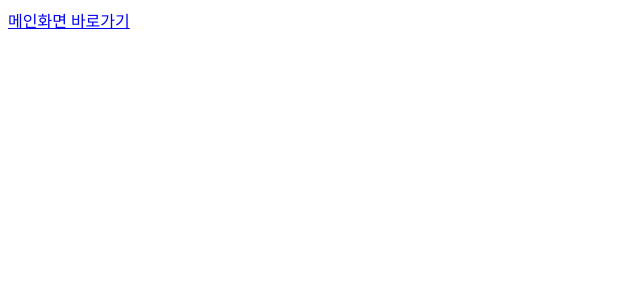
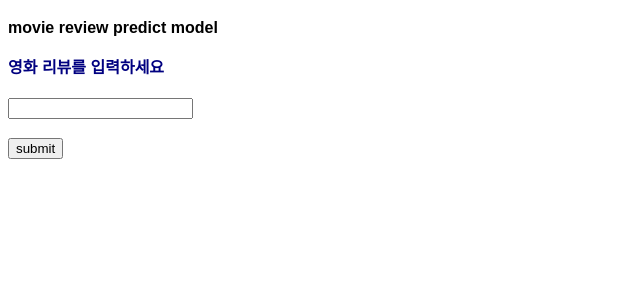
Before and after one commit to BanSoHee/NAVER-MOVIE-REVIEW-PREDICT, a Flask app: page / in a window 1280 px wide. Shown: the top 300 px of the page, without its empty margins (0-640 px from the left). Run offline with Flask 2, Linux system fonts and the light colour scheme.

Commit message:
add predict url

```diff
--- a/web-predict/app.py
+++ b/web-predict/app.py
@@ -3,7 +3,7 @@
 # GET 요청 = 어떤 내용을 표시할지 요청
 # POST 요청 = 사용자가 form을 입력 후 양식 제출
 
-from flask import Flask, render_template, url_for, flash, redirect
+from flask import Flask, render_template, url_for, flash, redirect, jsonify, request
 from forms import RegistrationForm  # 회원가입 form 호출
 
 app = Flask(__name__)
@@ -11,9 +11,29 @@ app.config["SECRET_KEY"] = 'd2707fea9778e085491e2dbbc73ff30e'  # 웹 애플리
 
 
 ########################### web-predict ####################################
-@app.route('/')
-def main():
-    return render_template("base_predict.html")
+# @app.route('/')
+# def main():
+#     return render_template("base_predict.html")
+
+@app.route('/', methods=["GET", "POST"])
+def predict():
+    if request.method == "POST":
+        predict_review = request.form.get("review")
+
+        if predict_review == '':
+            flash("영화 리뷰를 입력하세요.")
+            return render_template("predict.html")
+
+        else:
+            return redirect(url_for('inference'))
+            #return jsonify({"predict":"completed"})
+
+    else:
+        return render_template("predict.html")
+
+@app.route('/inference')
+def inference():
+    return "완료"
 ############################################################################
 
 
--- a/web-predict/templates/layout.html
+++ b/web-predict/templates/layout.html
@@ -8,7 +8,7 @@
 <body>
     <main role="main" class="container">
         <div class="row">
-            <div class="col-md-8">
+            <div class="col-md-12">  <!-- col 폭 조절 -->
                 <!-- 만약 메시지가 있을 경우 카테고리(success, danger)에 따라 출력 -->
                 {% with messages = get_flashed_messages(with_categories=true) %}
                     {% if messages %}
--- /dev/null
+++ b/web-predict/templates/predict.html
@@ -0,0 +1,32 @@
+{% with messages = get_flashed_messages() %}
+    {% if messages %}
+        <script>
+            alert("{{ messages[-1] }}")
+        </script>
+    {% endif %}
+{% endwith %}
+
+<!DOCTYPE html>
+<html lang="ko">
+<head>
+    <meta charset="UTF-8">
+    <meta name="keyword" content="naver, movie, review, predict">
+    <meta name="description" content="naver movie review predict page">
+    <meta name="author" content="반소희">
+    <meta http-equiv="X-UA-Compatible" content="IE=edge">  <!-- IE 브라우저에서 가장 최신 버전의 표준 모드 선택 -->
+    <meta name="viewport" content="width=device-width, initial-scale=1.0">
+    <title>네이버 영화 리뷰 예측</title>
+</head>
+<body bgcolor="white">
+<form action="/" method="POST">
+    <span style="font-weight: bold; font-size: 1.0em; line-height: 1.5em; color: black; font-family: arial;">
+        <p>movie review predict model</p>
+    </span>
+    <span style="font-weight: bold; font-size: 1.0em; line-height: 1.5em; color: navy; font-family: arial;">
+        <p>영화 리뷰를 입력하세요</p>
+        <p><input type="text" name="review" /></p>
+        <p><input type="submit" value="submit" /></p>
+    </span>
+</form>
+</body>
+</html>
```
